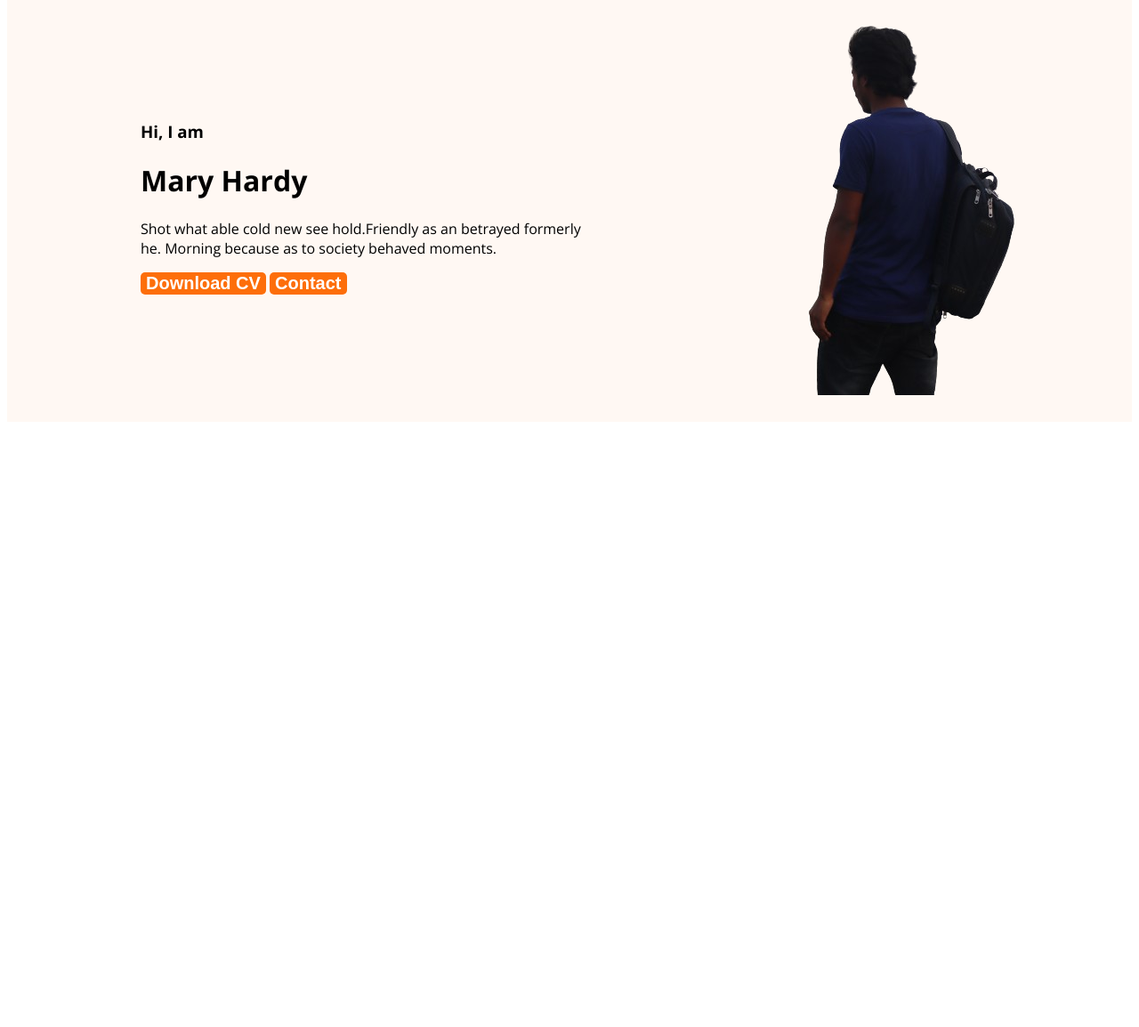
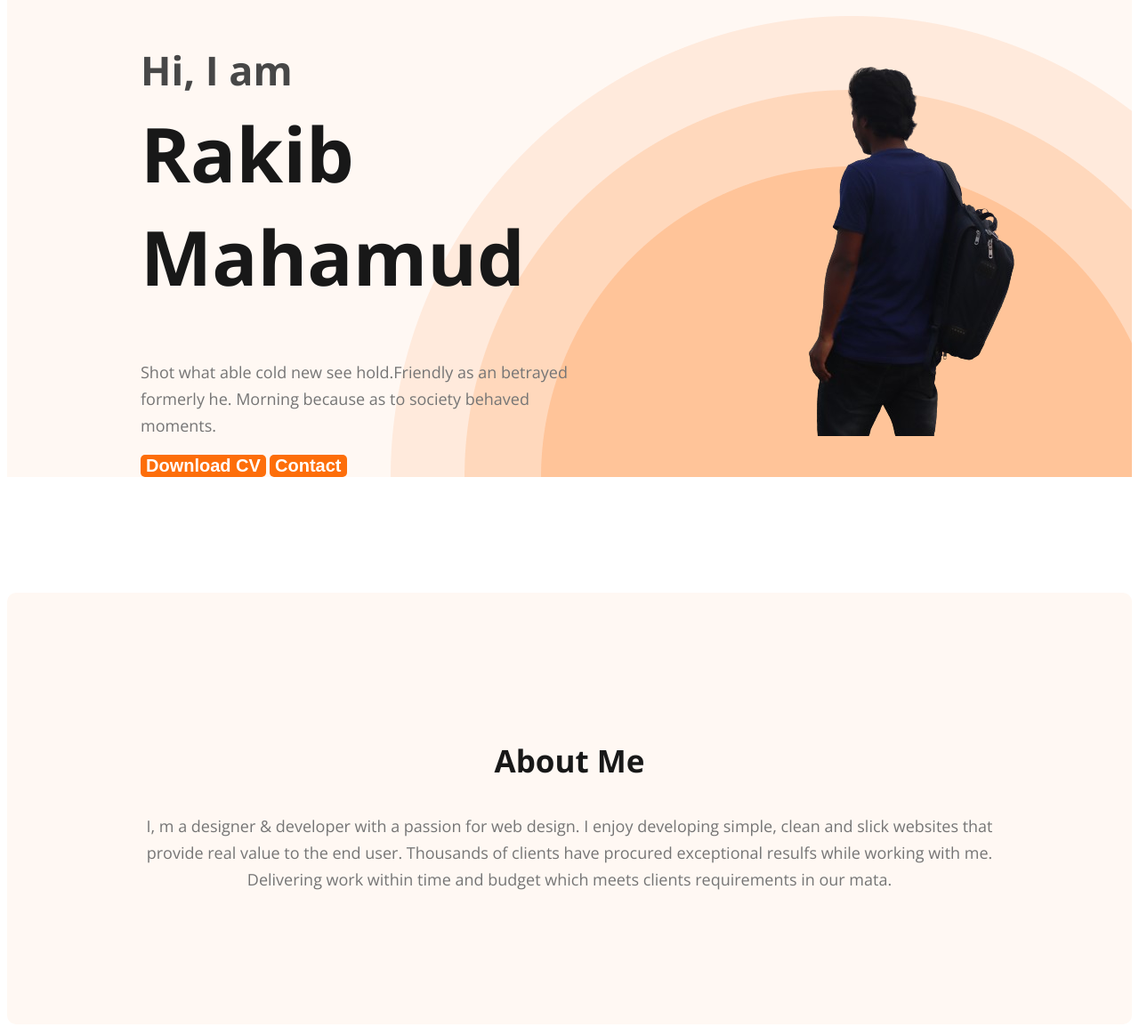
Before and after one commit to rakib0miah/Web-Devoloper-Portfolio, a plain HTML site: page index.html in a window 1280 px wide. Shown: the part 194-1348 px from the top of the page at 89% size. Before the commit the page ends 800 px from the top, so only its background shows below. Drawn offline with nearby package versions, Linux system fonts and the light colour scheme.

Commit message:
about addet

```diff
--- a/Styles/Portfolio.css
+++ b/Styles/Portfolio.css
@@ -14,7 +14,7 @@ nav {
     /* margin: 0px 150px; */
    align-items: center;
    /* margin: 0px 200px; */
-   background-color: #FFF8F3 ;
+   background-color:#FFF8F3;
    padding: 0px 200px;
 
 
@@ -85,16 +85,89 @@ nav a{
 
 .header{
     background: #FFF8F3;
+    background-image: url('../images/header_bg.png') ;
+    background-repeat: no-repeat;
+    background-position: bottom right;
 }
 
 
 .banner{
-    padding: 30px 30px 30px 150px;
+    padding: 30px 30px 0px 150px;
     display: flex;
     align-items: center;
+    justify-content: space-between;
 }
 
-.banner .profile-picture{width: 584px;
-    height: 676px;
+.banner-content{
+    max-width: 800px;
+}
+
+.banner .profile-picture{
+    width: 584px;
 
 }
+
+.banner-gratting{color: var(--Dark-02, #474747);
+    font-family: Open Sans;
+    font-size: 45px;
+    font-style: normal;
+    font-weight: 600;
+    line-height: normal;
+    margin-bottom: 0px;
+
+}
+
+.banner-title{
+    color: var(--Dark-01, #181818);
+font-family: Open Sans;
+font-size: 85px;
+font-style: normal;
+font-weight: 700;
+line-height: normal;
+margin-top: 5px;
+}
+
+.shot{
+    color: var(--Dark-03, #757575);
+font-family: Open Sans;
+font-size: 18px;
+font-style: normal;
+font-weight: 400;
+line-height: 30px; /* 166.667% */
+margin-top: 20px;
+margin-bottom: 30;
+}
+
+
+/* main section styles */
+.section-title{color: #181818;
+    text-align: center;
+    font-family: Open Sans;
+    font-size: 35px;
+    font-style: normal;
+    font-weight: 700;
+    line-height: normal;
+
+
+}
+
+
+/* about section styles */
+.about{
+    padding: 130px;
+    border-radius: 10px;
+background: #FFF8F3;
+margin-top: 130px;
+}
+
+.section-discription{
+    color: #757575;
+text-align: center;
+font-family: Open Sans;
+font-size: 18px;
+font-style: normal;
+font-weight: 400;
+line-height: 30px; /* 166.667% */
+
+
+}
--- a/index.html
+++ b/index.html
@@ -15,17 +15,17 @@
 
     <header class="header">
         <nav>
-            <H3 class="nav-title">Ma<span class="text-primary">r</span>y</H3>
+            <H3 class="nav-title">Rak<span class="text-primary">i</span>b</H3>
         <ul>
             <li><a href="Portfolio">Portfolio</a></li>
             <li><a href="Blog">Blog</a></li>
             <li><button class="button-primary">Hire</button></li>
         </nav>
         <div class="banner">
-        <div>
+        <div class="banner-content">
             <h3 class="banner-gratting">Hi, I  am</h3>
-            <h1 class="banner-title">Mary Hardy</h1>
-            <p>Shot what able cold new see hold.Friendly as an betrayed formerly he. Morning because as to society behaved moments.</p>
+            <h1 class="banner-title">Rakib Mahamud</h1>
+            <p class="shot">Shot what able cold new see hold.Friendly as an betrayed formerly he. Morning because as to society behaved moments.</p>
             <button class="button-primary">Download CV</button>
             <button class="button-primary">Contact</button>
 
@@ -34,7 +34,13 @@
     </div>
 
     </header>
+
     <main>
+        <section class="about">
+            <h3 class="section-title">About Me</h3>
+            <p class="section-discription">I, m a designer & developer with a passion for web design. I enjoy developing simple, clean and slick websites that provide real value to the end user. Thousands of clients have procured exceptional resulfs while working with me. Delivering work within time and budget which meets clients requirements in our mata.</p>
+
+        </section>
 
     </main>
     <footer>
```
